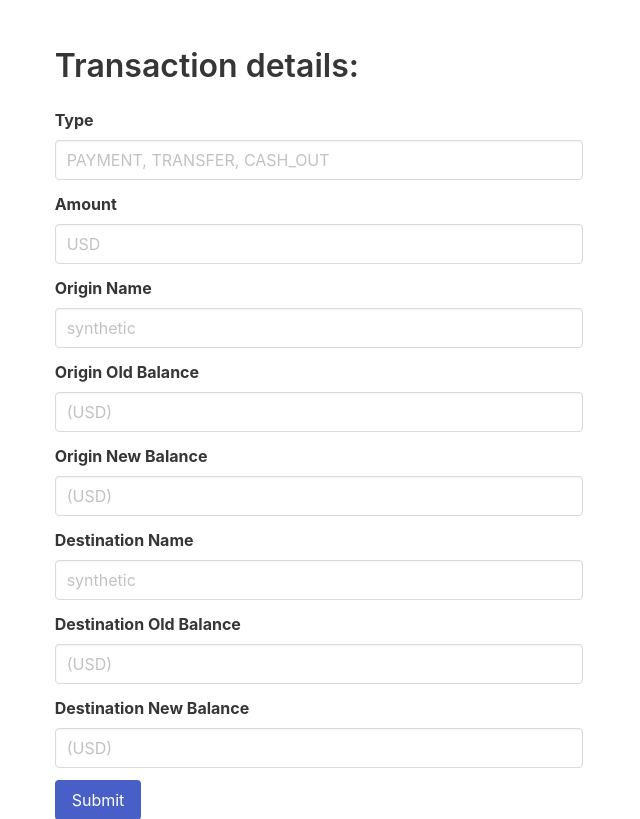
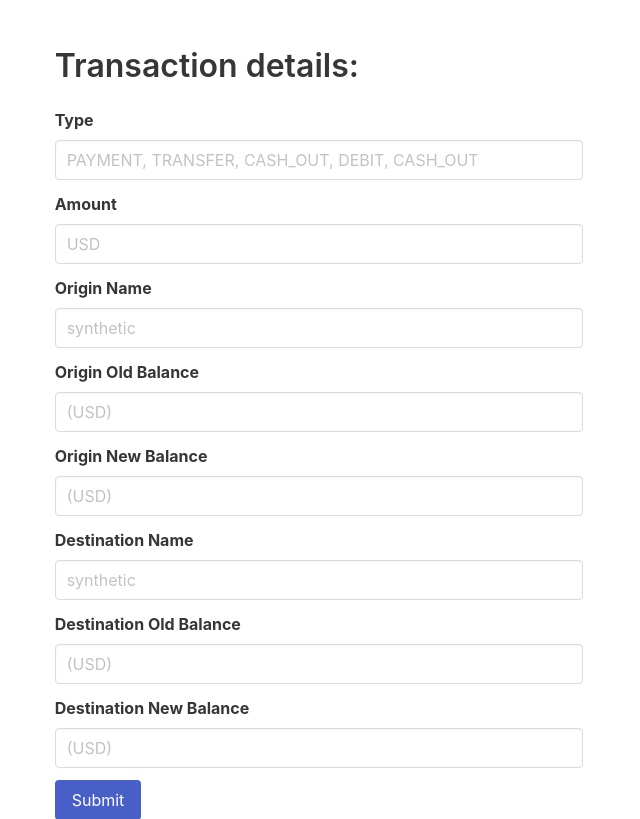
Before and after one commit to SXGNWF/ML_in_Finance_project, a Flask app: page / in a window 1280 px wide. Shown: the part 52-871 px from the top of the page, without its empty margins (0-640 px from the left). Run offline with Flask 2, Linux system fonts and the light colour scheme; some libraries are stand-ins or nearby versions.

Commit message:
Merge and add more files

```diff
--- a/templates/index.html
+++ b/templates/index.html
@@ -34,7 +34,7 @@
                     <div class="field">
                         <label class="label">Type</label>
                         <div class="control">
-                            <input class="input" name="type" type="text" placeholder="PAYMENT, TRANSFER, CASH_OUT">
+                            <input class="input" name="type" type="text" placeholder="PAYMENT, TRANSFER, CASH_OUT, DEBIT, CASH_OUT">
                         </div>
                     </div>
                     <div class="field">
```
Also changed, not shown: credit_card_fraud.png (added), pr_xgboost.png (added), 7 other files.
